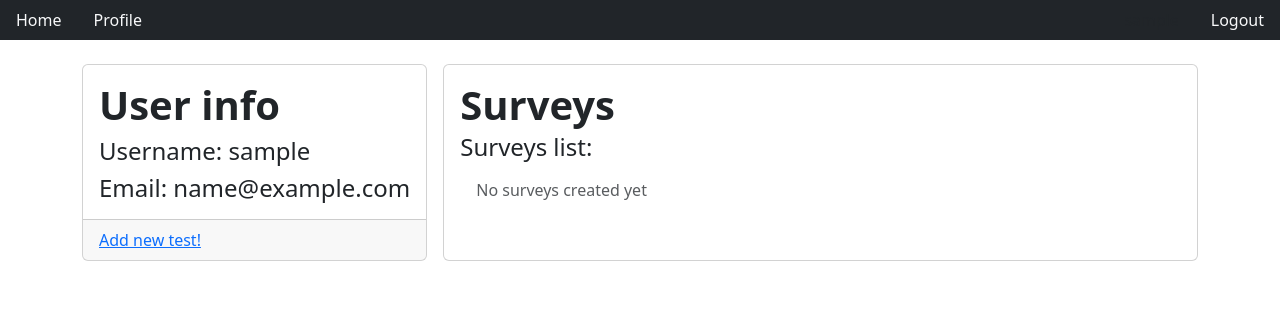
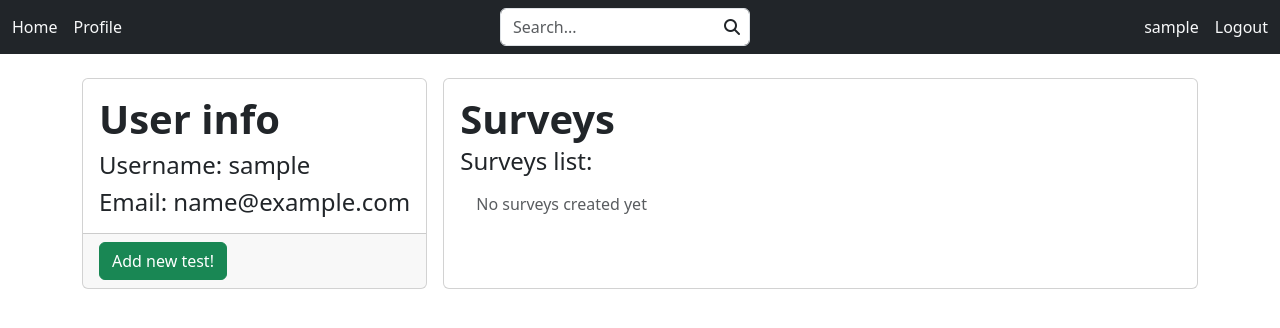
Before and after one commit to HoleGod/Survey, a Django app: page /profile/ in a window 1280 px wide. Shown: the top 328 px of the page. Run offline with Django 5.2, Linux system fonts and the light colour scheme; the visitor is signed in with stand-in values (Sample User, id 1); data that the repository does not hold is empty.

Commit message:
Added search

```diff
--- a/surveyy/templates/base.html
+++ b/surveyy/templates/base.html
@@ -1,55 +1,58 @@
 <!DOCTYPE html>
 <html lang="en">
+
 <head>
   <title>{% block title %}Title{% endblock title %}</title>
   <meta charset="utf-8" />
   <meta name="viewport" content="width=device-width, initial-scale=1" />
 
-    <link
-      href="https://cdn.jsdelivr.net/npm/bootstrap@5.3.2/dist/css/bootstrap.min.css"
-      rel="stylesheet"
-    />
+  <link href="https://cdn.jsdelivr.net/npm/bootstrap@5.3.2/dist/css/bootstrap.min.css" rel="stylesheet" />
+  <link rel="stylesheet" href="https://cdnjs.cloudflare.com/ajax/libs/font-awesome/6.4.2/css/all.min.css">
 </head>
 
 <body>
   <header>
-	  <ul class="nav navbar-dark bg-dark align-items-center">
-        <li class="nav-item">
-          <a
-            class="nav-link {% if request.path == '/' %}active{% endif %} text-decoration-none text-light"
-            href="{% url 'index' %}"
-          >
-            Home
-          </a>
-        </li>
+    <nav class="navbar navbar-dark bg-dark">
+      <div class="container-fluid d-flex align-items-center">
 
-        <li class="nav-item">
-          <a
-            class="nav-link {% if request.path == '/profile/' %}active{% endif %} text-decoration-none text-light"
-            href="{% url 'profile' %}"
-          >
-            Profile
-          </a>
-        </li>
+        <div class="d-flex gap-3">
+          <a class="nav-link {% if request.path == '/' %}active{% endif %} text-decoration-none text-light"
+            href="{% url 'index' %}">Home</a>
+          <a class="nav-link {% if request.path == '/profile/' %}active{% endif %} text-decoration-none text-light"
+            href="{% url 'profile' %}">Profile</a>
+        </div>
 
-        <li class="nav-item ms-auto"></li>
+        <div class="mx-auto" style="width: 250px;">
+          <form action="{% url 'search' %}" method="get" class="position-relative w-100">
+            <input name="q" type="text" class="form-control" placeholder="Search...">
+            <button type="submit" style="
+              position: absolute;
+              right: 10px;
+              top: 50%;
+              transform: translateY(-50%);
+              border: none;
+              background: none;
+              padding: 0;
+            ">
+              <i class="fa-solid fa-magnifying-glass text-dark"></i>
+            </button>
+          </form>
+        </div>
 
+
+        <div class="d-flex gap-3 ms-3">
           {% if user.is_authenticated %}
-        <li class="nav-item">
-          <span class="nav-link disabled"> {{ user.username }} </span>
-        </li>
-        <li class="nav-item">
-          <a class="nav-link text-decoration-none text-light" href="{% url 'logout' %}"> Logout </a>
-        </li>
+          <span class="nav-link disabled text-light">{{ user.username }}</span>
+          <a class="nav-link text-decoration-none text-light" href="{% url 'logout' %}">Logout</a>
           {% else %}
-        <li class="nav-item">
-          <a class="nav-link text-decoration-none text-light" href="{% url 'login' %}"> Login </a>
-        </li>
-        <li class="nav-item">
-          <a class="nav-link text-decoration-none text-light" href="{% url 'register' %}"> Register </a>
-        </li>
+          <a class="nav-link text-decoration-none text-light" href="{% url 'login' %}">Login</a>
+          <a class="nav-link text-decoration-none text-light" href="{% url 'register' %}">Register</a>
           {% endif %}
-      </ul>
+        </div>
+
+      </div>
+    </nav>
+
   </header>
 
   <main class="container mt-4">
@@ -59,4 +62,5 @@
   <script src="https://cdn.jsdelivr.net/npm/bootstrap@5.3.2/dist/js/bootstrap.min.js"></script>
   {% block script %}{% endblock script %}
 </body>
+
 </html>
--- a/surveyy/testing/templates/testing/profile.html
+++ b/surveyy/testing/templates/testing/profile.html
@@ -11,7 +11,9 @@
 			<h4 class="card-text">Email: {{ user.email }}</h4>
 		</div>
 		<div class="card-footer">
-			<a href="{% url 'create_test_page' %}">Add new test!</a>
+			<form action="{% url 'create_test_page' %}" method="get">
+				<button type="submit" class="btn btn-success btn-md">Add new test!</button>
+			</form>
 		</div>
 	</div>
 
--- a/surveyy/testing/urls.py
+++ b/surveyy/testing/urls.py
@@ -1,5 +1,5 @@
 from django.urls import path
-from testing import views, test_views
+from testing import views, test_views, search_views
 urlpatterns = [
     path("", views.index, name="index"),
     path("login/", views.user_login, name="login"),
@@ -13,4 +13,6 @@ urlpatterns = [
     path("export_exel/<int:test_id>/", test_views.get_file_exel, name="exel"),
     path("editing/<int:test_id>/", test_views.load_edit, name="load_edit"),
     path("sent_edited/<int:test_id>/", test_views.edit, name="edit"),
+    path("search/", search_views.search, name="search"),
+    path("search_ajax/", search_views.search_ajax, name="search_ajax"),
 ]
```
Also changed, not shown: surveyy/testing/search_views.py (added, +12 -0 lines), surveyy/testing/templates/testing/search.html (added, +33 -0 lines). Lines whose indentation alone changed are shown as unchanged.
